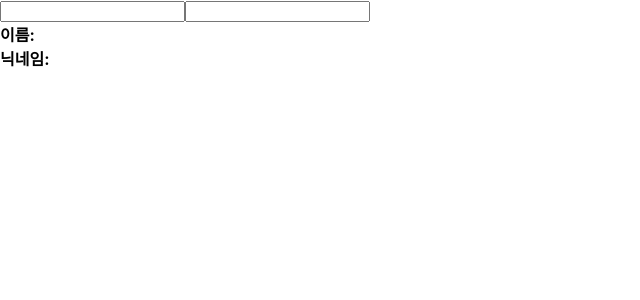
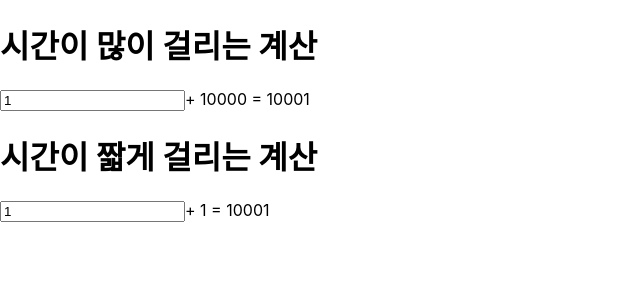
Before and after one commit to leehyeryeong/2023React_hooks, a React (Create React App) app: page / in a window 1280 px wide. Shown: the top 300 px of the page, without its empty margins (0-640 px from the left). Built offline with nearby package versions, Linux system fonts and the light colour scheme.

Commit message:
계산기 만들기

```diff
--- a/src/App.js
+++ b/src/App.js
@@ -1,7 +1,45 @@
-import Info from "./Info";
+import {useState} from 'react';
+
+const hardCalculate = (number) => {
+  console.log('시간이 많이 걸리는 계산');
+  for(let i = 0; i < 9999999999; i++) {
+    return number + 10000;
+  }
+}
+
+const easyCalculate = (number) => {
+  console.log("시간이 짧게 걸리는 계산");
+  return number + 1;
+}
 
 const App = () => {
-  return <Info/>;
+  const [hardNumber, setHardNumber] = useState(1);
+  //hardNumber = 1
+  const [easyNumber, setEasyNumber] = useState(1);
+  //easyNumber = 1
+
+  const hardSum = hardCalculate(hardNumber);
+  const easySum = hardCalculate(easyNumber);
+
+  return (
+    <div>
+      <h1>시간이 많이 걸리는 계산</h1>
+      <input
+        type="number"
+        value={hardNumber}
+        onChange={(e) => setHardNumber(parseInt(e.target.value))}
+      />
+      <span>+ 10000 = {hardSum}</span>
+
+      <h1>시간이 짧게 걸리는 계산</h1>
+      <input
+        type="number"
+        value={easyNumber}
+        onChange={(e) => setEasyNumber(parseInt(e.target.value))}
+      />
+      <span>+ 1 = {easySum}</span>
+    </div>
+  );
 };
 
 export default App;
```
